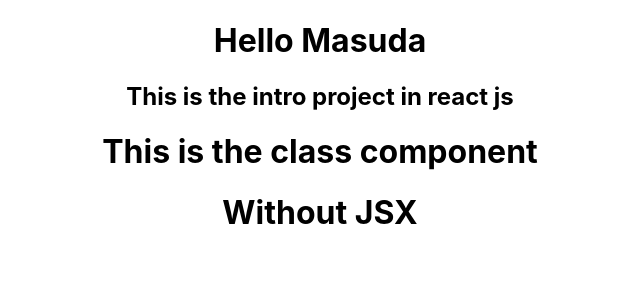
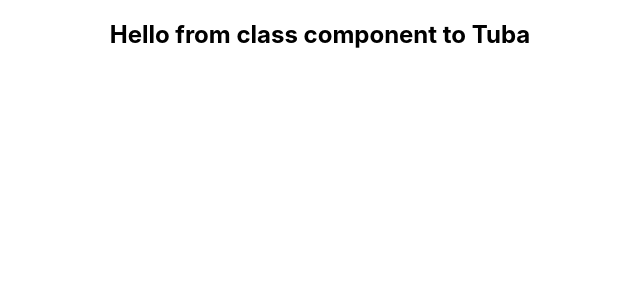
Before and after one commit to MasudaAfrin/react-basic, a React (Create React App) app: page / in a window 1280 px wide. Shown: the top 300 px of the page, without its empty margins (320-960 px from the left). Built offline with nearby package versions, Linux system fonts and the light colour scheme.

Commit message:
functional componenet and class component props added

```diff
--- a/src/App.js
+++ b/src/App.js
@@ -3,15 +3,19 @@ import './App.css';
 import Greet from './components/Greet';
 import {Intro} from './components/Intro';
 import ClassComponent from './components/ClassComponent';
-import Jsx from './components/Jsx'
+import Jsx from './components/Jsx';
+import FunProps from './components/FunProps';
+import ClassProps from './components/ClassProps'
 
 function App() {
   return (
     <div className="App">
-      <Greet/>
-      <Intro/>
+      {/* <Greet/>  */}
+      {/* <Intro/>
       <ClassComponent/>
-      <Jsx />
+      <Jsx /> */}
+      {/* <FunProps name='Tuba'/> */}
+      <ClassProps name='Tuba'/>
     </div>
   );
 }
--- /dev/null
+++ b/src/components/ClassProps.jsx
@@ -0,0 +1,9 @@
+import React, { Component } from "react";
+
+class ClassProps extends Component {
+    render() {
+        return <h2>Hello from class component to {this.props.name}</h2>
+    }
+};
+
+export default ClassProps;
--- /dev/null
+++ b/src/components/FunProps.js
@@ -0,0 +1,7 @@
+import React from 'react';
+
+const FunProp = (props) => {
+    return <h2>Hello from function props to {props.name}</h2>
+};
+
+export default FunProp;
```
